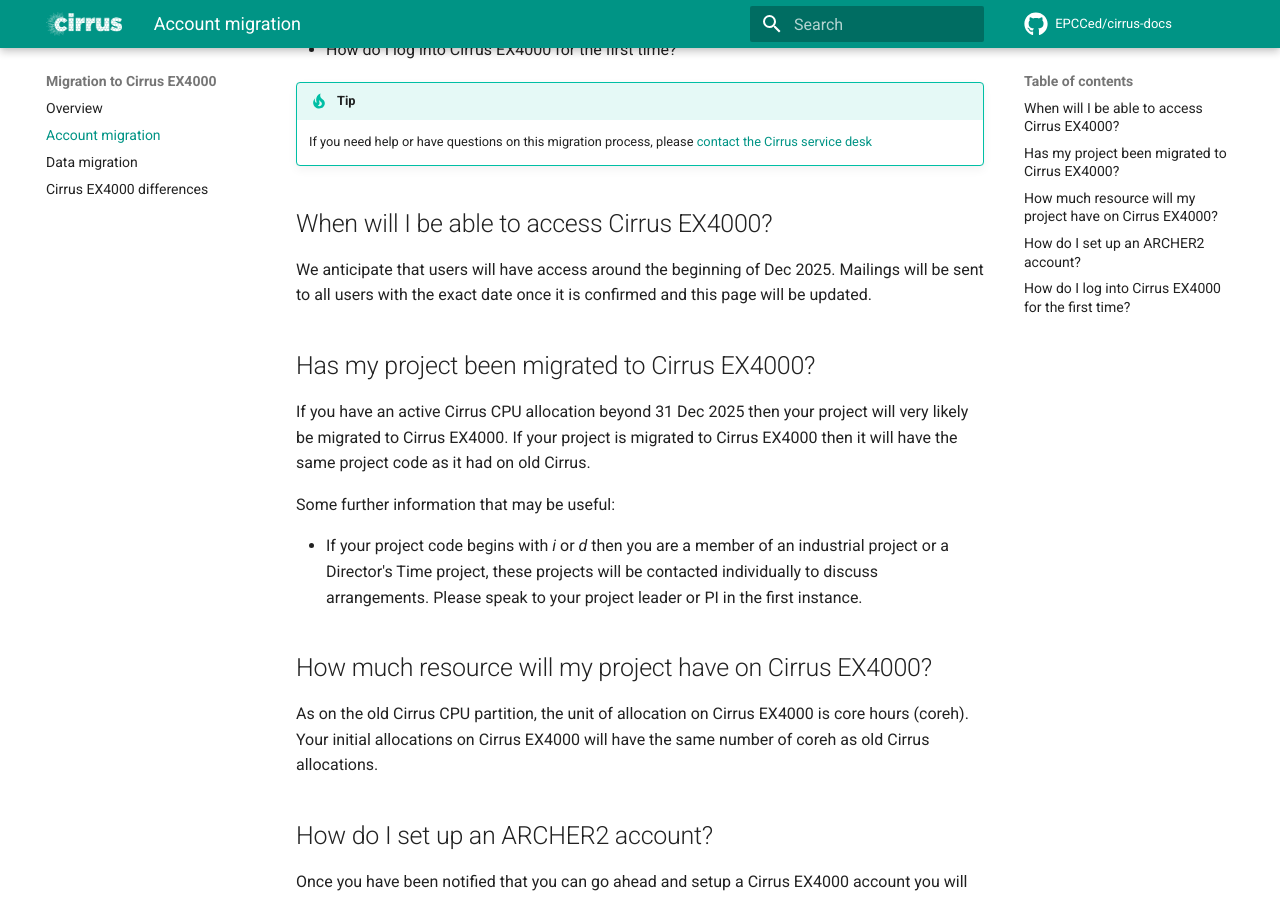
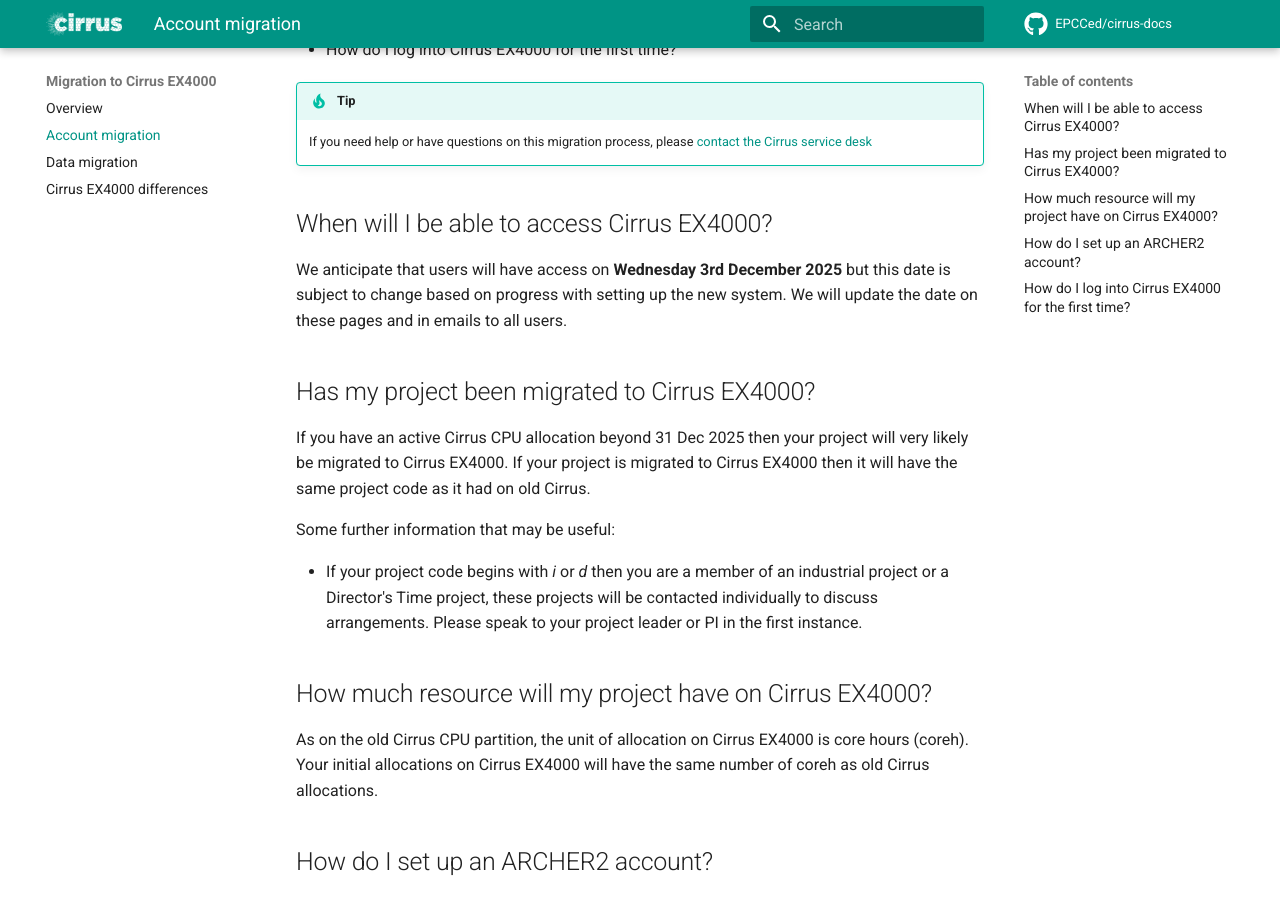
Before and after one commit to EPCCed/cirrus-docs, an MkDocs documentation site: the page built from docs/migration-2025/account-migration.md, in a window 1280 px wide and 900 px high, scrolled down 367 px. Built offline with MkDocs 1.6.1 and Material for MkDocs 9.7.7, drawn with Linux system fonts in a browser that asks for light colours; comment, search, counter and statistics services are not loaded.

Commit message:
Updates migration docs

```diff
--- a/docs/migration-2025/account-migration.md
+++ b/docs/migration-2025/account-migration.md
@@ -14,9 +14,9 @@
 
 ## When will I be able to access Cirrus EX4000?
 
-We anticipate that users will have access around the beginning of Dec 2025. Mailings
-will be sent to all users with the exact date once it is confirmed and this page will
-be updated.
+We anticipate that users will have access on **Wednesday 3rd December 2025** but this
+date is subject to change based on progress with setting up the new system. We will
+update the date on these pages and in emails to all users.
 
 ## Has my project been migrated to Cirrus EX4000?
 
```
Also changed, not shown: docs/migration-2025/index.md (+7 -0 lines).
